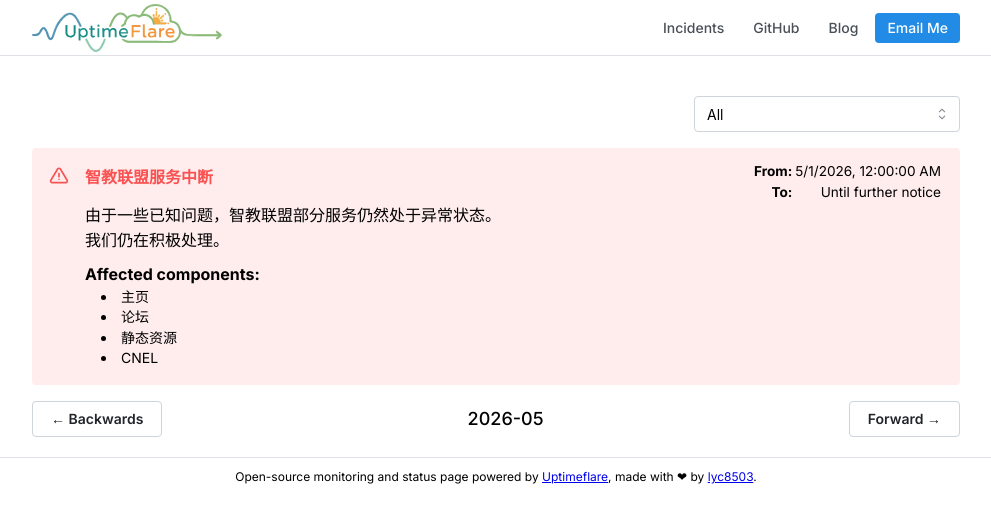
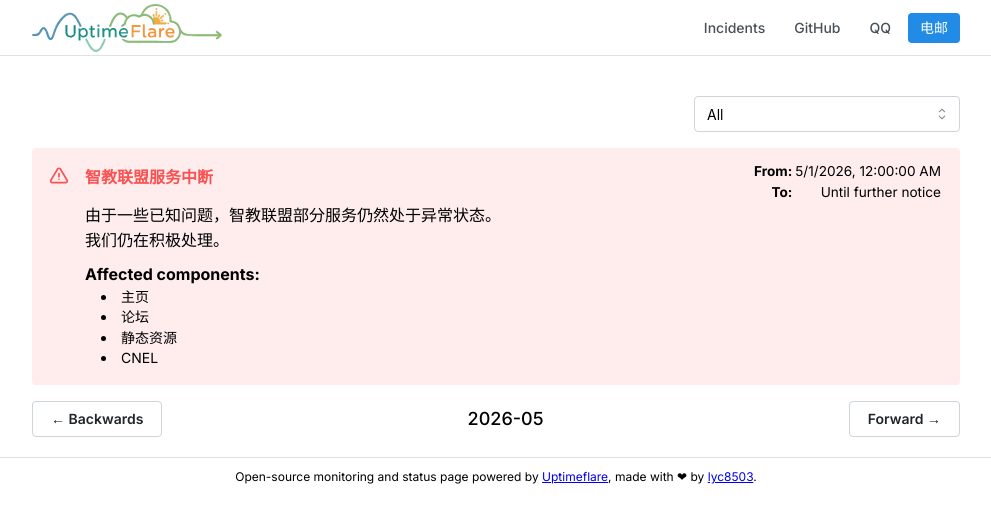
Before and after one commit to xuanxuan1231/uptimeflare-stcn, a Next.js app: page /incidents in a window 1280 px wide. Shown: the top 522 px of the page, without its empty margins (144-1135 px from the left). Built offline with nearby package versions, Linux system fonts and the light colour scheme.

Commit message:
Update uptime.config.ts

```diff
--- a/uptime.config.ts
+++ b/uptime.config.ts
@@ -10,9 +10,9 @@ const pageConfig: PageConfig = {
   title: "智教联盟 的服务状态",
   // Links shown at the header of your status page, could set `highlight` to `true`
   links: [
-    { link: 'https://github.com/lyc8503', label: 'GitHub' },
-    { link: 'https://blog.lyc8503.net/', label: 'Blog' },
-    { link: 'mailto:me@lyc8503.net', label: 'Email Me', highlight: true },
+    { link: 'https://github.com/SmartTeachCN', label: 'GitHub' },
+    { link: 'https://qun.qq.com/universal-share/share?busi_data=eyJncm91cENvZGUiOiIxMDMyMzg5MjIyIiwidG9rZW4iOiJKaG0rTC85NFZxbENqc1lHaThsQkFoZHkyODBFemMzTjR2d3N2UGZTZUl2K2l0dnVWVnF4TDIzWUFUcXJhdTQyIiwidWluIjoiMTc2MzUxNjkyNiJ9&data=6Xk_xft95-WTpEJSODqQMuBV3oRVydceBcMSWIHWA2BlcAThhSJ4x9cRgInWacpREYFURXtzYjTNQDd66papnA&svctype=4&tempid=h5_group_info', label: 'QQ' },
+    { link: 'mailto:helloswx@smart-teach.cn', label: '电邮', highlight: true },
   ],
   group: {
     '智教联盟': ['stcn', 'stcn_forum', 'stcn_static', 'stcn_cnel'],
```
